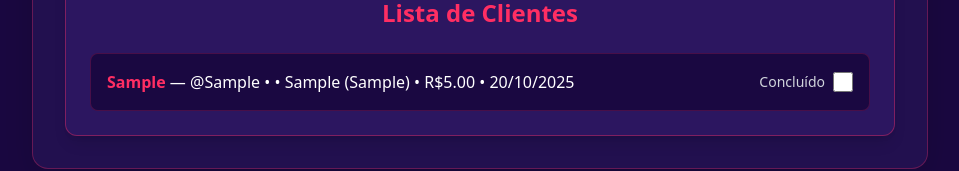
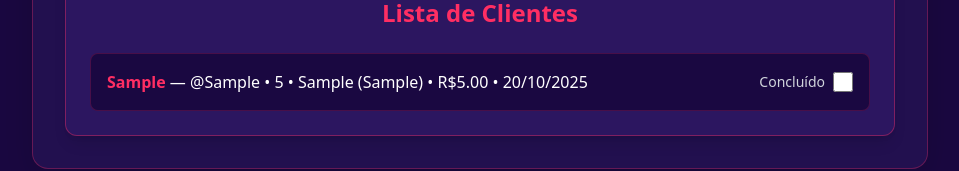
Before and after one commit to MauricioSts/controleDeClientesPFC, a React (Vite) app in the folder clientespfc/: page / in a window 1280 px wide. Both pictures are taken after typing "Sample", "Sample", "5", "Sample", "Sample", "5" into the empty fields and a click on the button "Adicionar Cliente". Shown: the part 573-744 px from the top of the page, without its empty margins (160-1119 px from the left). Built offline with nearby package versions, Linux system fonts and the light colour scheme.

Commit message:
fix error

```diff
--- a/clientespfc/src/components/ViewClientes.jsx
+++ b/clientespfc/src/components/ViewClientes.jsx
@@ -57,7 +57,7 @@ function ViewClientes({ clientes }) {
                 <span className="font-semibold text-[#FF2E63]">
                   {cliente.nome}
                 </span>{" "}
-                — @{cliente.instagram} • {cliente.numero} •{" "}
+                — @{cliente.instagram} • {cliente.numeroTel} •{" "}
                 <span className="font-medium">{cliente.produto}</span> (
                 {cliente.tamanho}) • R$
                 {Number(cliente.preco).toFixed(2)} • {cliente.novaData}
```
Also changed, not shown: 1 other file (tests, documents, lock files or other folders).
